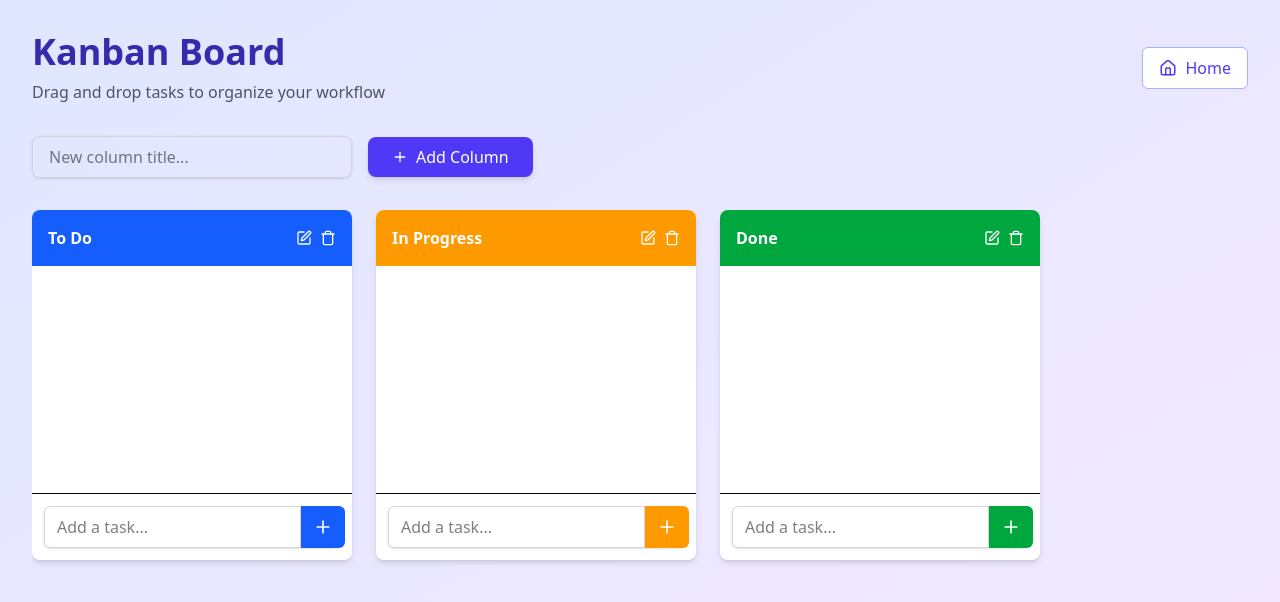
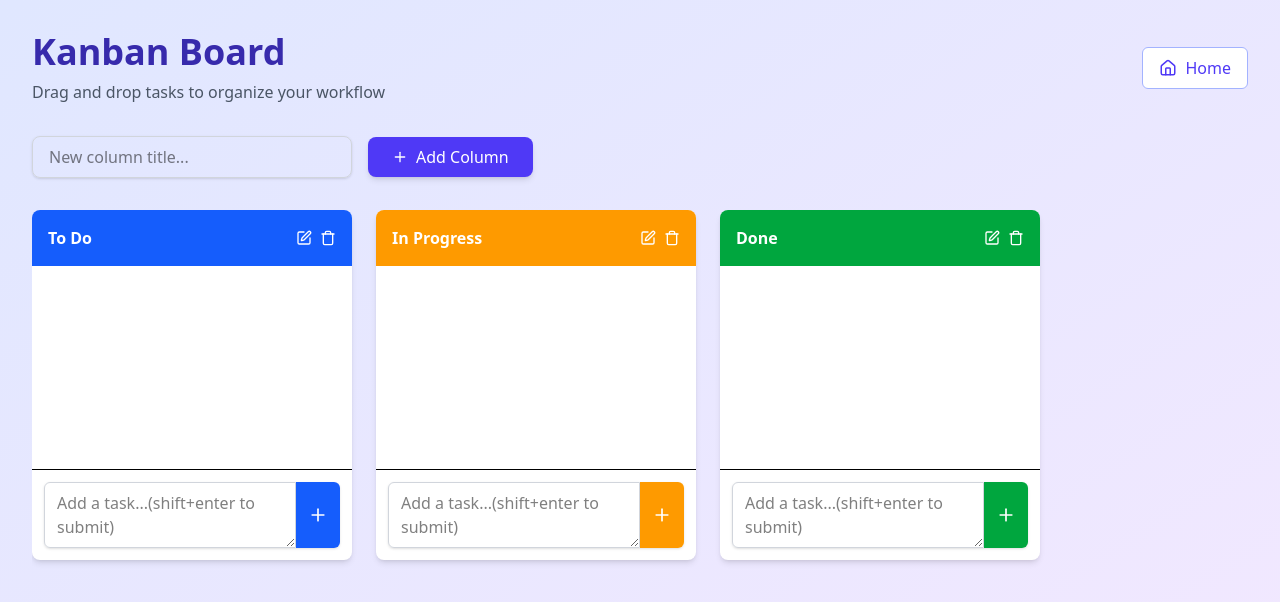
Before and after one commit to Hazko-stack/-kanban, a Next.js app: page /kanban in a window 1280 px wide. Shown: the top 602 px of the page. Built offline with nearby package versions, Linux system fonts and the light colour scheme.

Commit message:
multi lines capable

```diff
--- a/app/kanban/page.tsx
+++ b/app/kanban/page.tsx
@@ -304,6 +304,26 @@ export default function KanbanPage() {
     setEditingColumnTitle('');
   };
 
+  // Handle keydown for multiline input with shift+enter to submit
+  const handleTaskInputKeyDown = (e: React.KeyboardEvent<HTMLTextAreaElement>, columnId: string) => {
+    // If shift+enter is pressed, submit the form
+    if (e.key === 'Enter' && e.shiftKey) {
+      e.preventDefault(); // Prevent the newline
+      addTask(columnId);
+    }
+    // Regular enter just adds a new line (default behavior for textarea)
+  };
+
+  // Handle keydown for editing task content
+  const handleEditingTaskKeyDown = (e: React.KeyboardEvent<HTMLTextAreaElement>) => {
+    // If shift+enter is pressed, save the edit
+    if (e.key === 'Enter' && e.shiftKey) {
+      e.preventDefault();
+      saveEditingTask();
+    }
+    // Regular enter just adds a new line
+  };
+
   return (
     <div className="min-h-screen bg-gradient-to-br from-indigo-100 to-purple-100 p-4 md:p-8">
       <div className="max-w-screen-xl mx-auto">
@@ -326,6 +346,12 @@ export default function KanbanPage() {
             onChange={(e) => setNewColumnTitle(e.target.value)}
             placeholder="New column title..."
             className="px-4 py-2 border border-gray-300 rounded-lg shadow-sm focus:outline-none focus:ring-2 focus:ring-indigo-500 flex-grow max-w-xs"
+            onKeyDown={(e) => {
+              if (e.key === 'Enter' && e.shiftKey) {
+                e.preventDefault();
+                addColumn();
+              }
+            }}
           />
           <button
             onClick={addColumn}
@@ -419,12 +445,13 @@ export default function KanbanPage() {
                                       >
                                         {editingTaskId === task.id ? (
                                           <div className="flex items-center">
-                                            <input
-                                              type="text"
+                                            <textarea
                                               value={editingTaskContent}
                                               onChange={(e) => setEditingTaskContent(e.target.value)}
                                               className="flex-grow px-2 py-1 border rounded-md"
                                               autoFocus
+                                              rows={2}
+                                              onKeyDown={handleEditingTaskKeyDown}
                                             />
                                             <button
                                               onClick={saveEditingTask}
@@ -435,7 +462,7 @@ export default function KanbanPage() {
                                           </div>
                                         ) : (
                                           <div className="flex justify-between items-start">
-                                            <p className="text-gray-800">{task.content}</p>
+                                            <p className="text-gray-800 whitespace-pre-line">{task.content}</p>
                                             <div className="flex space-x-1 ml-2">
                                               <button
                                                 onClick={() => startEditingTask(task.id)}
@@ -464,17 +491,13 @@ export default function KanbanPage() {
                           {/* Add task form */}
                           <div className="p-3 border-t mt-auto">
                             <div className="flex rounded-md shadow-sm">
-                              <input
-                                type="text"
-                                placeholder="Add a task..."
+                              <textarea
+                                placeholder="Add a task...(shift+enter to submit)"
                                 value={newTaskInputs[column.id] || ''}
                                 onChange={(e) => handleNewTaskInputChange(column.id, e.target.value)}
                                 className="flex-grow px-3 py-2 border border-gray-300 rounded-l-md focus:outline-none focus:ring-1 focus:ring-indigo-500"
-                                onKeyPress={(e) => {
-                                  if (e.key === 'Enter') {
-                                    addTask(column.id);
-                                  }
-                                }}
+                                onKeyDown={(e) => handleTaskInputKeyDown(e, column.id)}
+                                rows={2}
                               />
                               <button
                                 onClick={() => addTask(column.id)}
```
Also changed, not shown: p.txt.
